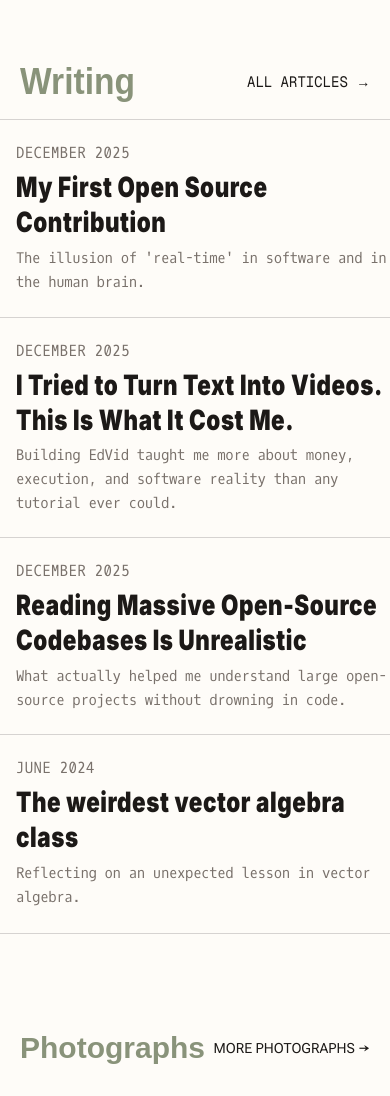
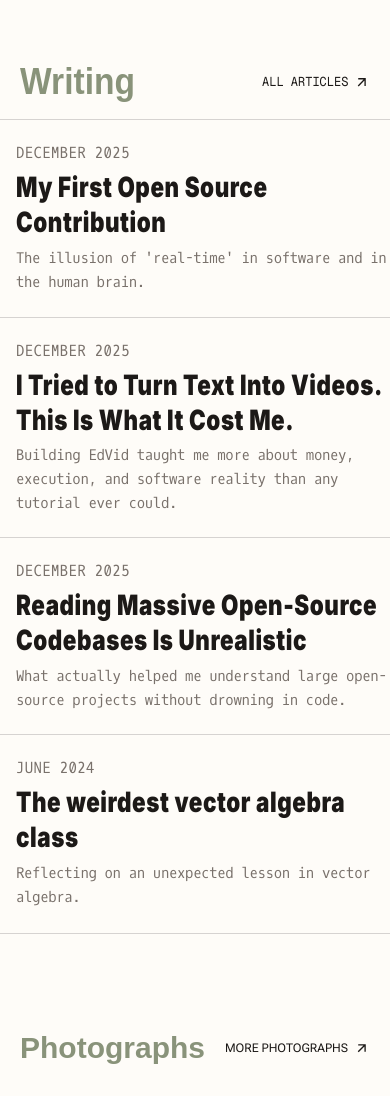
Before and after one commit to wakeupguruu/portfolio, a Next.js app: page / in a window 390 px wide. Shown: the part 463-1559 px from the top of the page. Built offline with nearby package versions, Linux system fonts and the light colour scheme; a web font is replaced by a local one.

Commit message:
style: refine mobile font sizes and arrow animations [ui]

```diff
--- a/app/page.tsx
+++ b/app/page.tsx
@@ -83,7 +83,9 @@ export default function Home() {
         <Container>
           <div className="mb-3 flex items-center justify-between w-full md:w-[79%]">
             <h2 className="font-tasa scale-y-[1.075] text-[2.1rem] font-semibold" style={{ color: 'var(--accent)' }}>Writing</h2>
-            <Link href="/blog" className="text-sm scale-y-[1.075] font-mono">ALL ARTICLES →</Link>
+            <Link href="/blog" className="group flex items-center gap-1.5 text-xs md:text-sm scale-y-[1.075] font-mono hover:underline underline-offset-4">
+              ALL ARTICLES <MinimalArrow className="w-4 h-4 rotate-0 md:-rotate-45 md:group-hover:rotate-0 transition-transform duration-300 text-(--text-more-arrow)" />
+            </Link>
           </div>
 
 
@@ -153,7 +155,9 @@ export default function Home() {
         <Container>
           <div className="mb-8 flex items-center justify-between w-full md:w-[79%]">
             <h2 className="font-tasa text-3xl font-semibold" style={{ color: 'var(--accent)' }}>Photographs</h2>
-            <Link href="/photography" className="text-sm font-robot hover:underline underline-offset-4 decoration-1">MORE PHOTOGRAPHS →</Link>
+            <Link href="/photography" className="group flex items-center gap-1.5 text-xs md:text-sm font-robot hover:underline underline-offset-4 decoration-1">
+              MORE PHOTOGRAPHS <MinimalArrow className="w-4 h-4 rotate-0 md:-rotate-45 md:group-hover:rotate-0 transition-transform duration-300 text-(--text-more-arrow)" />
+            </Link>
           </div>
         </Container>
 
@@ -214,9 +218,9 @@ export default function Home() {
           {/* More Link Card */}
           <Link href="/photography" className="group relative h-[400px] md:h-[600px] w-auto aspect-2/3 shrink-0 snap-center flex flex-col items-center justify-center text-center p-6 transition-colors duration-300 bg-(--bg-more-card) border border-transparent hover:border-(--border-more-card-hover)">
             <span className="font-oxygen text-xs tracking-widest uppercase mb-4 text-(--text-more-card-sub)">View All</span>
-            <div className="flex items-center gap-2 text-base font-sans font-bold text-(--text-more-card)">
+            <div className="flex items-center gap-2 text-sm md:text-base font-sans font-bold text-(--text-more-card)">
               <span>MORE PHOTOGRAPHS</span>
-              <MinimalArrow className="w-6 h-6 -rotate-45 group-hover:rotate-0 transition-transform duration-500 text-(--text-more-arrow)" />
+              <MinimalArrow className="w-6 h-6 rotate-0 md:-rotate-45 md:group-hover:rotate-0 transition-transform duration-500 text-(--text-more-arrow)" />
             </div>
           </Link>
         </PhotographsScroll>
--- a/app/projects/[slug]/page.tsx
+++ b/app/projects/[slug]/page.tsx
@@ -117,8 +117,8 @@ export default async function ProjectDetail({ params }: { params: Promise<{ slug
                     <div className="flex flex-col mb-25 md:mb-25">
                         <div className="h-px w-full bg-(--border-separator) mb-8"></div>
                         <div className="flex justify-end">
-                            <Link href="/projects" className="group inline-flex items-center gap-2 text-sm scale-y-[1.1] font-light tracking-normal uppercase hover:underline underline-offset-4">
-                                ALL WORKS <MinimalArrow className="w-4 h-5 text-(--text-more-arrow)" />
+                            <Link href="/projects" className="group inline-flex items-center gap-2 text-xs md:text-sm scale-y-[1.1] font-light tracking-normal uppercase hover:underline underline-offset-4">
+                                ALL WORKS <MinimalArrow className="w-4 h-5 rotate-0 md:-rotate-45 md:group-hover:rotate-0 transition-transform duration-300 text-(--text-more-arrow)" />
                             </Link>
                         </div>
                     </div>
--- a/app/projects/page.tsx
+++ b/app/projects/page.tsx
@@ -66,8 +66,8 @@ export default function ProjectsPage() {
 
                             <Container>
                                 <div>
-                                    <Link href={`/projects/${project.slug}`} className="group inline-flex items-center gap-2 text-xs md:text-sm scale-y-[1.1] font-light tracking-normal uppercase hover:underline underline-offset-4">
-                                        MORE ABOUT THE PROJECT <MinimalArrow className="w-4 h-5 text-(--text-more-arrow)" />
+                                    <Link href={`/projects/${project.slug}`} className="group inline-flex items-center gap-2 text-[10px] md:text-sm scale-y-[1.1] font-light tracking-normal uppercase hover:underline underline-offset-4">
+                                        MORE ABOUT THE PROJECT <MinimalArrow className="w-4 h-5 rotate-0 md:-rotate-45 md:group-hover:rotate-0 transition-transform duration-300 text-(--text-more-arrow)" />
                                     </Link>
                                 </div>
                             </Container>
```
